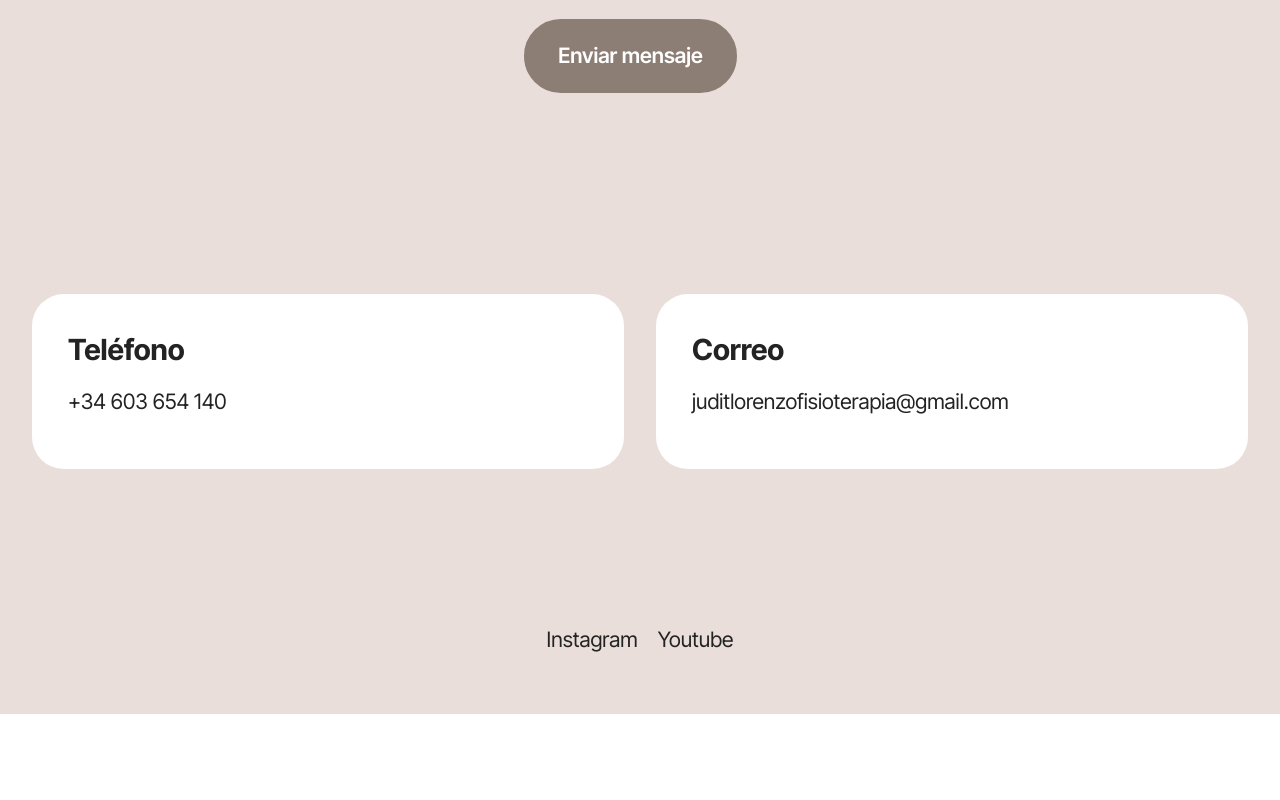
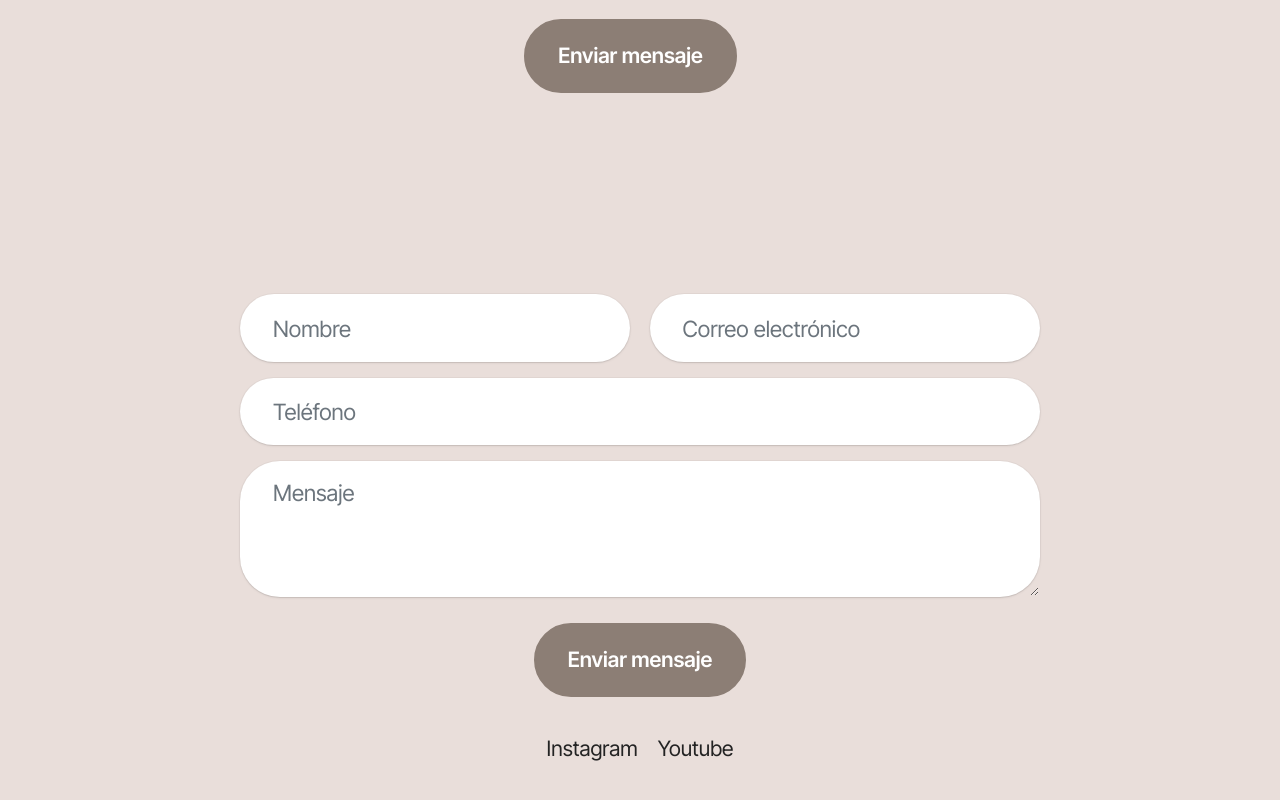
Before and after one commit to juditlorenzofisioterapia-blip/judit-web, a plain HTML site: page index.html in a window 1280 px wide. Shown: the part 2975-3775 px from the top of the page. Before the commit the page ends 3689 px from the top, so only its background shows below. Drawn offline with Linux system fonts and the light colour scheme.

Commit message:
index.html

```diff
--- a/index.html
+++ b/index.html
@@ -353,35 +353,38 @@
 
 
     <div class="container">
-        <div class="row justify-content-center">
-            <div class="col-12 content-head">
 
-            </div>
-        </div>
-        <div class="row">
-            <div class="item features-without-image col-12 col-md-6 active">
-                <div class="item-wrapper">
-                    <div class="text-wrapper">
-                        <h6 class="card-title mbr-fonts-style mb-3 display-5">
-                            <strong>Teléfono</strong></h6>
-                        <p class="mbr-text mbr-fonts-style display-7">+34 603 654 140</p>
-                    </div>
+<div class="row justify-content-center">
+    <div class="col-lg-8 mx-auto">
+        <form action="https://formsubmit.co/juditlorenzofisioterapia@gmail.com" method="POST">
+
+            <input type="hidden" name="_subject" value="Nuevo mensaje desde la web de Judit Lorenzo">
+
+            <div class="row">
+                <div class="col-md col-sm-12 form-group mb-3">
+                    <input type="text" name="name" placeholder="Nombre" class="form-control" required>
                 </div>
-            </div>
-            <div class="item features-without-image col-12 col-md-6">
-                <div class="item-wrapper">
-                    <div class="text-wrapper">
-                        <h6 class="card-title mbr-fonts-style mb-3 display-5">
-                            <strong>Correo</strong></h6>
-                        <p class="mbr-text mbr-fonts-style display-7">juditlorenzofisioterapia@gmail.com</p>
-                    </div>
+
+                <div class="col-md col-sm-12 form-group mb-3">
+                    <input type="email" name="email" placeholder="Correo electrónico" class="form-control" required>
+                </div>
+
+                <div class="col-12 form-group mb-3">
+                    <input type="tel" name="phone" placeholder="Teléfono" class="form-control">
+                </div>
+
+                <div class="col-12 form-group mb-3">
+                    <textarea name="message" placeholder="Mensaje" class="form-control" rows="4" required></textarea>
+                </div>
+
+                <div class="col-lg-12 col-md-12 col-sm-12 align-center mbr-section-btn">
+                    <button type="submit" class="btn btn-primary display-7">Enviar mensaje</button>
                 </div>
             </div>
 
-
-        </div>
+        </form>
     </div>
-</section>
+</div>
 
 <section data-bs-version="5.1" class="article11 cid-vzcldWIIG2" id="article11-14">
 
```
